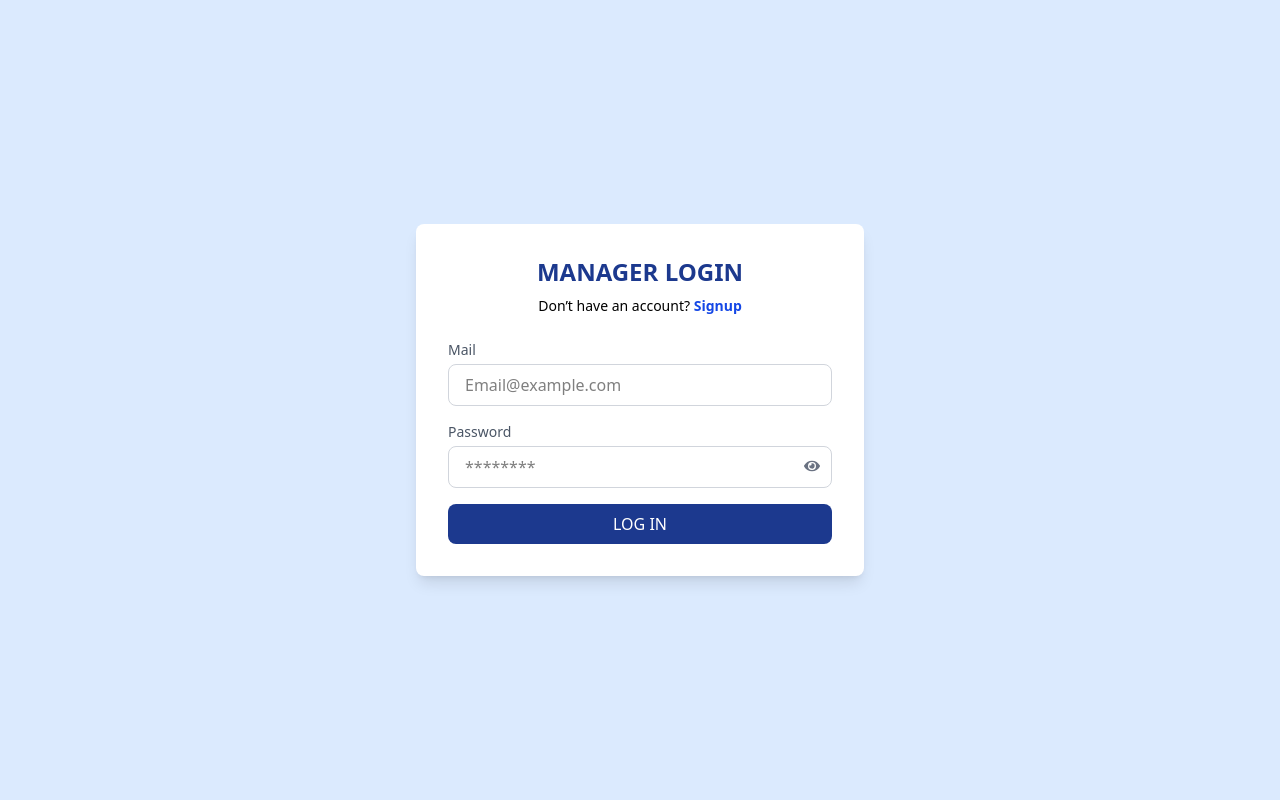
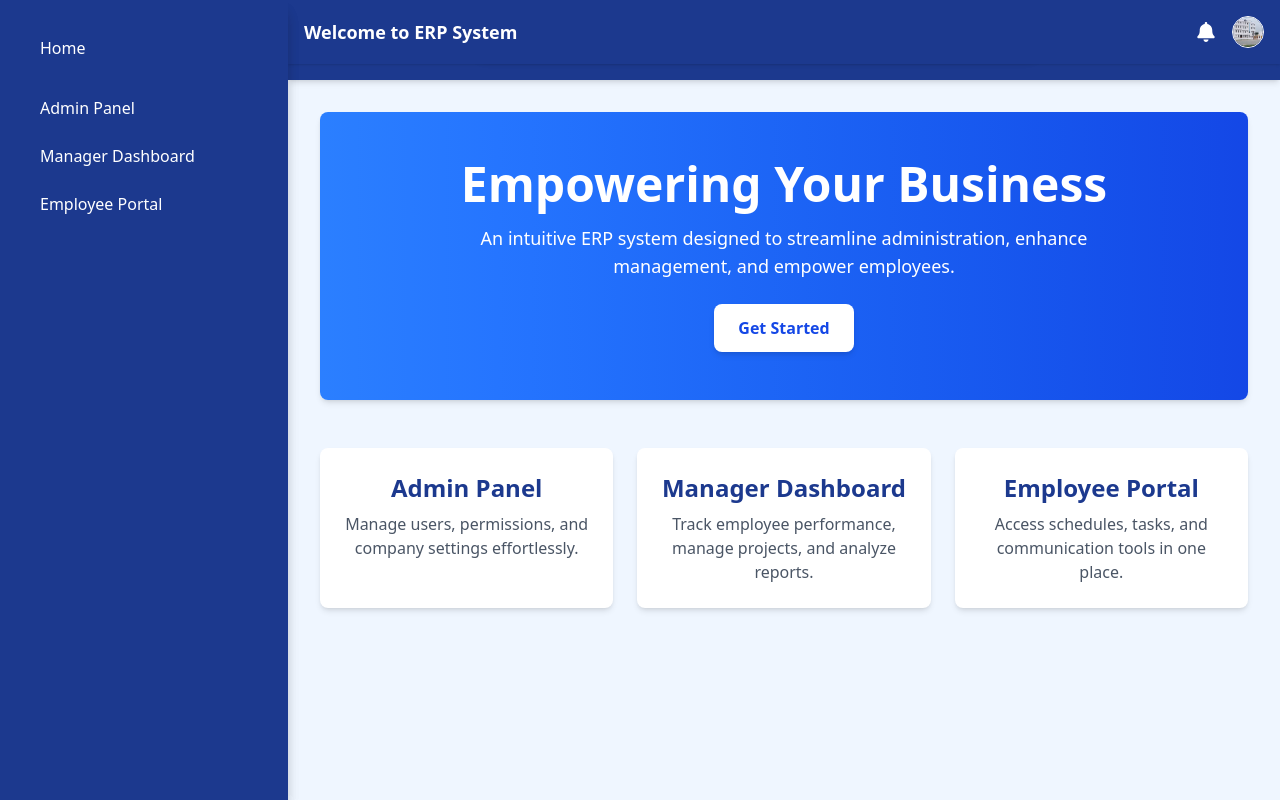
Before and after one commit to vikramkumar1009/Erp_Dashboard, a React (Vite) app: page / in a window 1280 px wide. Before the commit this address led to /signin. Built offline with nearby package versions, Linux system fonts and the light colour scheme.

Commit message:
Add files via upload

```diff
--- a/src/App.jsx
+++ b/src/App.jsx
@@ -9,6 +9,7 @@ import SalesManagement from "./SalesManagement";
 import Team_management from "./Team_management";
 import Signin from "./Signin";
 import SignUp from "./SignUp";
+import LandingPage from "./LandingPage";
 
 function App() {
   const [isSidebarOpen, setSidebarOpen] = useState(true);
@@ -38,13 +39,14 @@ function AppContent({ isSidebarOpen, setSidebarOpen }) {
         )}
 
         <Routes>
-          <Route path="/" element={<ManagerDash isSidebarOpen={isSidebarOpen} />} />
+          <Route path="/managerdash" element={<ManagerDash isSidebarOpen={isSidebarOpen} />} />
           <Route path="/performance-tracking" element={<PerformanceTrackingMain isSidebarOpen={isSidebarOpen} />} />
           <Route path="/sales-contest" element={<SalesContest isSidebarOpen={isSidebarOpen} />} />
           <Route path="/sales-management" element={<SalesManagement isSidebarOpen={isSidebarOpen} />} />
           <Route path="/team-management" element={<Team_management isSidebarOpen={isSidebarOpen} />} />
           <Route path="/signin" element={<Signin />} />
           <Route path="/signup" element={<SignUp />} />
+          <Route path="/" element={<LandingPage />} />
         </Routes>
       </div>
     </div>
--- /dev/null
+++ b/src/LandingPage.jsx
@@ -0,0 +1,126 @@
+import { useState } from "react";
+import {
+  FaSearch,
+  FaUserCircle,
+  FaBell,
+  FaBars,
+  FaTimes,
+} from "react-icons/fa";
+import profile from "./assets/profile.png";
+
+export default function LandingPage() {
+  const [isSidebarOpen, setIsSidebarOpen] = useState(false);
+
+  return (
+    <div className="flex h-screen bg-gray-100 relative overflow-hidden">
+      {/* Sidebar */}
+      <aside
+        className={`fixed inset-y-0 left-0 w-72 bg-blue-900 text-white p-6 shadow-lg transform ${
+          isSidebarOpen ? "translate-x-0" : "-translate-x-full"
+        } md:translate-x-0 transition-transform duration-300 ease-in-out h-full flex flex-col justify-between z-200 overflow-y-auto md:relative`}
+      >
+        <div>
+          <div className="flex justify-between items-center mb-6 md:hidden">
+            <h1 className="text-2xl font-bold">ERP Dashboard</h1>
+            <FaTimes
+              className="text-white text-2xl cursor-pointer"
+              onClick={() => setIsSidebarOpen(false)}
+            />
+          </div>
+          <nav className="space-y-3">
+
+
+              <button className="w-full text-left py-3 px-4 hover:bg-blue-700 rounded">
+                Home
+              </button>
+
+           <a href="http://my-app-xyg2.vercel.app">
+              <button className="w-full text-left py-3 px-4 hover:bg-blue-700 rounded">
+                Admin Panel
+              </button>
+              </a>
+
+              <a href="https://erp-dashboard-azure.vercel.app/">
+              <button className="w-full text-left py-3 px-4 hover:bg-blue-700 rounded">
+                Manager Dashboard
+              </button>
+
+              </a>
+              <a href="#">
+              <button className="w-full text-left py-3 px-4 hover:bg-blue-700 rounded">
+                Employee Portal
+              </button>
+              </a>
+          </nav>
+        </div>
+
+      </aside>
+
+      {/* Main Content */}
+      <main className="flex-1 bg-blue-50 p-4 md:p-8 overflow-auto w-full transition-all duration-300 ${isSidebarOpen ? 'md:ml-72' : 'ml-0'}`">
+        {/* Navbar */}
+        <div className="fixed top-0 left-0 right-0 md:left-72 bg-blue-900 text-white p-4 shadow flex justify-between items-center z-50">
+          <FaBars
+            className="text-2xl cursor-pointer md:hidden"
+            onClick={() => setIsSidebarOpen(true)}
+          />
+          <h2 className="text-lg font-semibold">Welcome to ERP System</h2>
+          <div className="hidden md:flex items-center gap-4">
+            <FaBell className="text-xl cursor-pointer" />
+            <img
+              src={profile}
+              alt="User"
+              className="w-8 h-8 rounded-full border"
+            />
+          </div>
+        </div>
+
+        {/* Push Content Below Navbar */}
+        <div className="mt-16 md:mt-20">
+          {/* Hero Section */}
+          <div className="text-center py-12 px-4 md:px-12 bg-gradient-to-r from-blue-500 to-blue-700 text-white rounded-lg shadow-md">
+            <h1 className="text-5xl font-extrabold">
+              Empowering Your Business
+            </h1>
+            <p className="text-lg mt-4 max-w-2xl mx-auto">
+              An intuitive ERP system designed to streamline administration,
+              enhance management, and empower employees.
+            </p>
+            <button className="mt-6 px-6 py-3 bg-white text-blue-700 font-semibold rounded-lg shadow-md hover:bg-gray-100">
+              Get Started
+            </button>
+          </div>
+
+          {/* Features Section */}
+          <div className="mt-12 grid md:grid-cols-3 gap-6 text-center">
+            <div className="bg-white p-6 rounded-lg shadow-md hover:shadow-lg transition">
+              <h3 className="text-2xl font-semibold text-blue-900">
+                Admin Panel
+              </h3>
+              <p className="text-gray-600 mt-2">
+                Manage users, permissions, and company settings effortlessly.
+              </p>
+            </div>
+            <div className="bg-white p-6 rounded-lg shadow-md hover:shadow-lg transition">
+              <h3 className="text-2xl font-semibold text-blue-900">
+                Manager Dashboard
+              </h3>
+              <p className="text-gray-600 mt-2">
+                Track employee performance, manage projects, and analyze
+                reports.
+              </p>
+            </div>
+            <div className="bg-white p-6 rounded-lg shadow-md hover:shadow-lg transition">
+              <h3 className="text-2xl font-semibold text-blue-900">
+                Employee Portal
+              </h3>
+              <p className="text-gray-600 mt-2">
+                Access schedules, tasks, and communication tools in one place.
+              </p>
+            </div>
+          </div>
+        </div>
+      </main>
+    </div>
+  );
+}
--- a/src/Signin.jsx
+++ b/src/Signin.jsx
@@ -17,7 +17,7 @@ const Signin = () => {
 
     try {
       await login(email, password); // Call login from AuthContext
-      navigate("/"); // Redirect on success
+      navigate("/managerdash"); // Redirect on success
     } catch (err) {
       setError("Invalid email or password"); // Show error message
     }
--- a/src/component/Sidebar.jsx
+++ b/src/component/Sidebar.jsx
@@ -5,7 +5,7 @@ const Sidebar = ({ isOpen, setIsOpen }) => {
   const location = useLocation(); // Get current URL path
 
   const navItems = [
-    { path: "/", label: "Manager Dash" },
+    { path: "/managerdash", label: "Manager Dash" },
     { path: "/sales-management", label: "Sales Management" },
     { path: "/sales-contest", label: "Sales Contest" },
     { path: "/team-management", label: "Team Management" },
```
